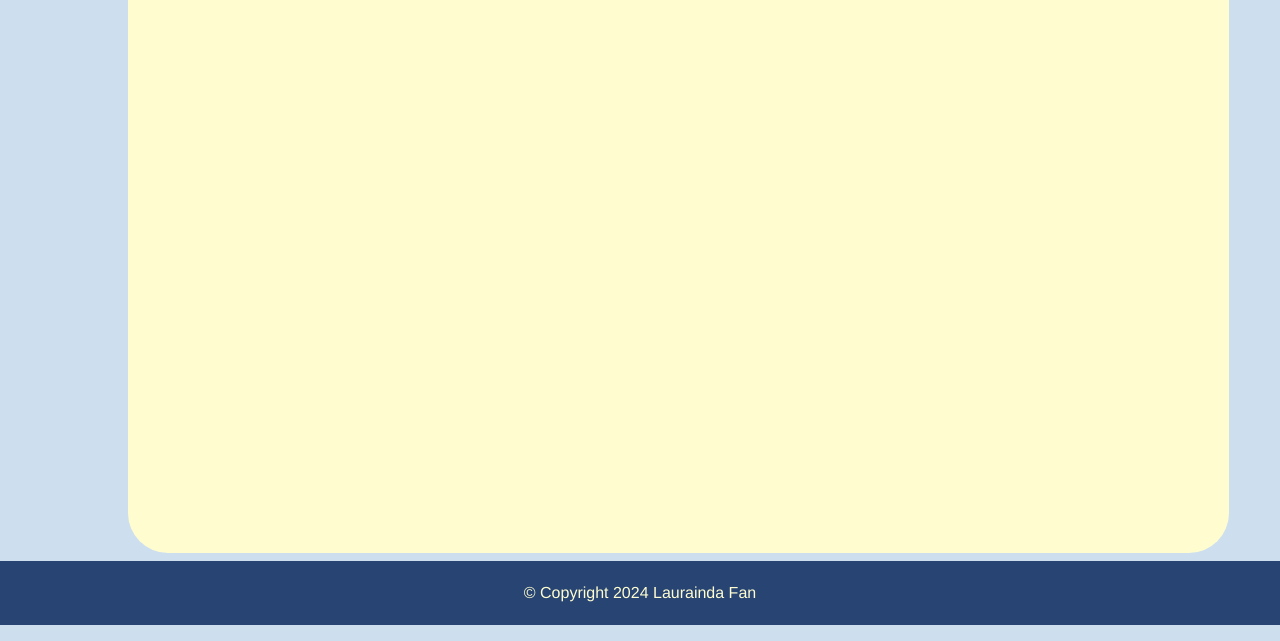
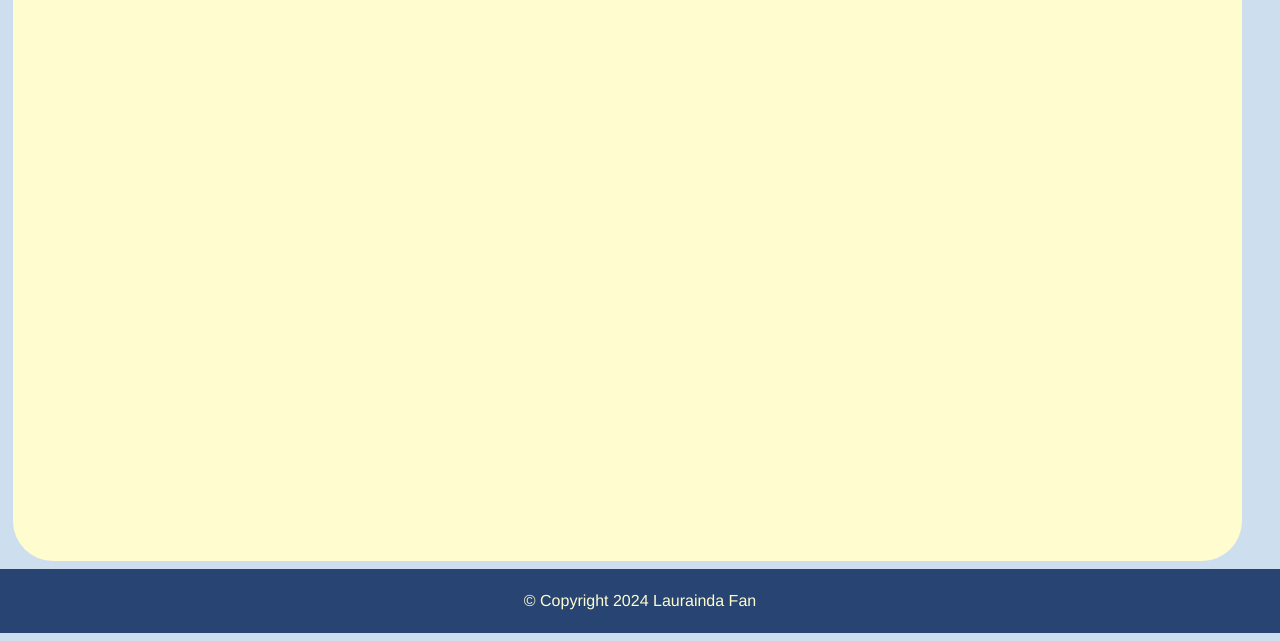
Before and after one commit to laura-bvc/SODV1201-A02-1, a plain HTML site: page index.html in a window 1280 px wide. Shown: the part 159-800 px from the top of the page. Drawn offline with nearby package versions, Linux system fonts and the light colour scheme; no server answers.

Commit message:
V1.1 minor typo fix

```diff
--- a/scripts.js
+++ b/scripts.js
@@ -3,8 +3,8 @@
 
 
 	// json from https://gist.github.com/stellasphere/9490c195ed2b53c707087c8c2db4ec0c
-	const wmo = "https://gist.githubusercontent.com/stellasphere/9490c195ed2b53c707087c8c2db4ec0c/raw/76b0cb0ef0bfd8a2ec988aa54e30ecd1b483495d/descriptions.json";
-	// const wmo = "./descriptions.json";
+	//const wmo = "https://gist.githubusercontent.com/stellasphere/9490c195ed2b53c707087c8c2db4ec0c/raw/76b0cb0ef0bfd8a2ec988aa54e30ecd1b483495d/descriptions.json";
+	const wmo = "./descriptions.json";
 	var wmo_json;
 
 	fetch(wmo)
--- a/styles.css
+++ b/styles.css
@@ -58,9 +58,9 @@ body {
 .div_main {
 
 	overflow-x: hidden;
-	height: 75vh;
-	width: 80vw;
-	margin: 1vh 10vw;
+	height: 76vh;
+	width: 90vw;
+	margin: 1vh 1vw;
 	padding: 3vh 3vw;
 	border-radius: 40px;
 	text-align: justify;
```
